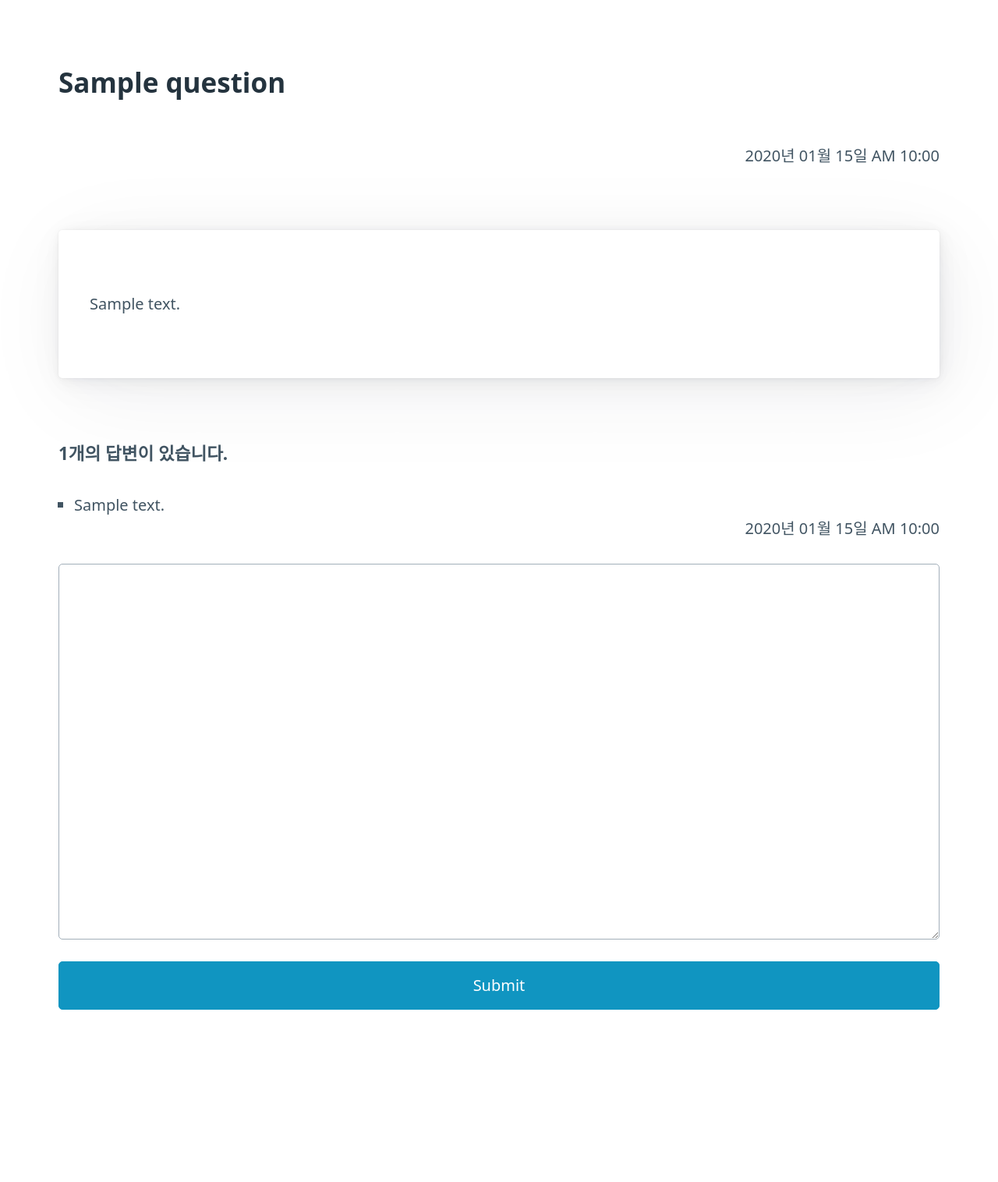
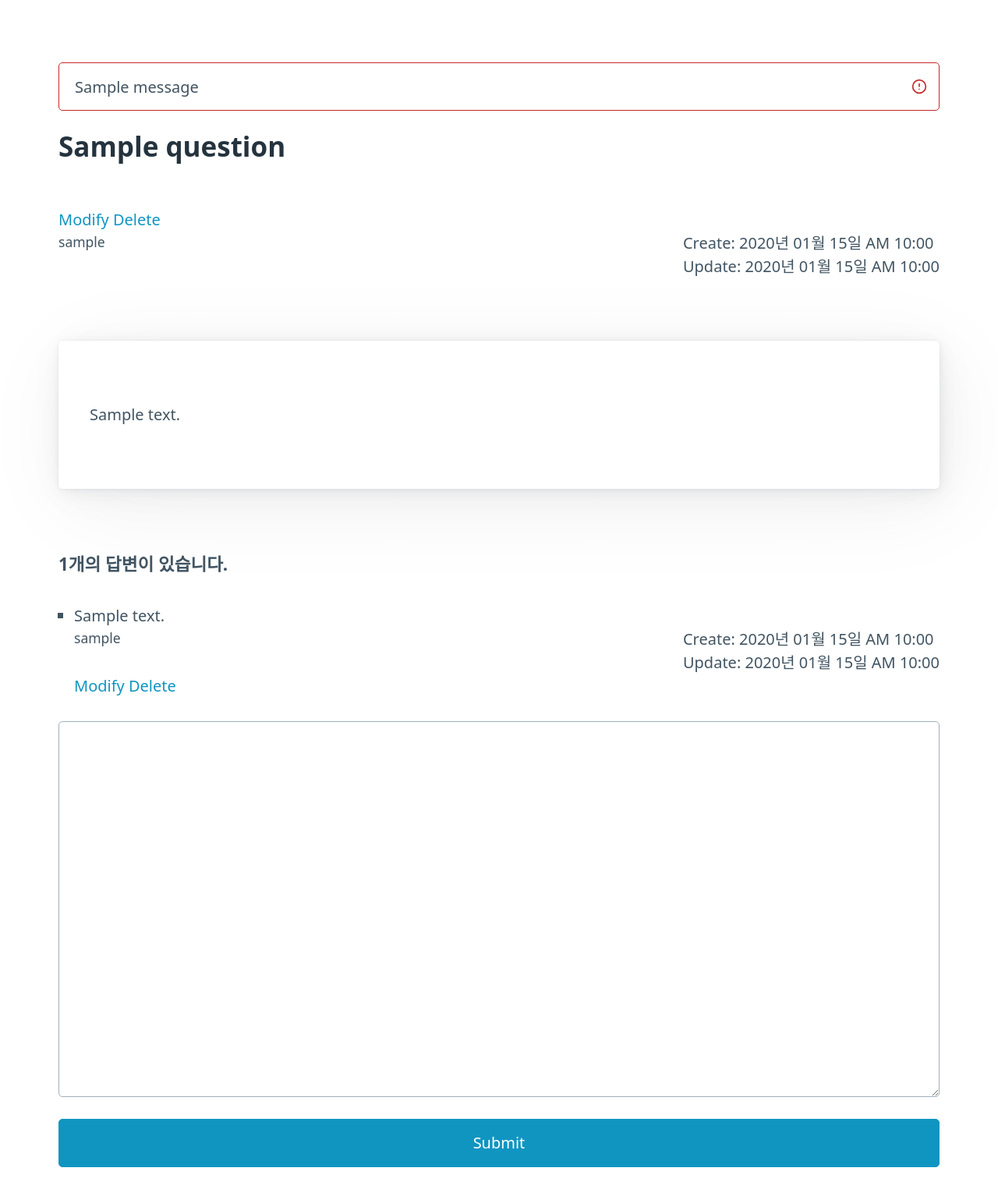
Before and after one commit to Mangpha/jump_to_flask, a Flask app: page /question/detail/1/ in a window 1280 px wide. Shown: the part 70-1586 px from the top of the page at 78% size. Before the commit the page ends 1365 px from the top, so only its background shows below. Run offline with Flask 3, Linux system fonts and the light colour scheme; the visitor is signed in with stand-in values (Sample User, id 1); tables that the repository leaves empty hold one stand-in row (values such as "Sample post"); one stand-in notice (Sample message) is shown; parts of the project's set-up code (start-up, migrations or seed data) failed here and were passed over.

Commit message:
Board Modify, Delete

```diff
--- a/main/templates/base.html
+++ b/main/templates/base.html
@@ -10,6 +10,7 @@
 		<title>Document</title>
 	</head>
 	<body>
-		{% include 'navigation.html' %} {% block content %} {% endblock %}
+		{% include 'navigation.html' %} {% block content %} {% endblock %} {% block
+		script %} {% endblock %}
 	</body>
 </html>
--- a/main/templates/question/question_detail.html
+++ b/main/templates/question/question_detail.html
@@ -8,10 +8,30 @@
 	</head>
 	<body>
 		<main class="container">
+			{% for message in get_flashed_messages() %}
+			<input aria-invalid="true" value="{{ message }}" />
+			{% endfor %}
 			<section>
 				<h2>{{question.subject}}</h2>
-				<div style="display: flex; justify-content: end">
-					{{question.create_date|datetime}}
+				<div>
+					{% if g.user == question.user %}
+					<a href="{{ url_for('question.modify', question_id=question.id) }}"
+						>Modify</a
+					>
+					<a
+						href="javascript:void(0)"
+						class="delete"
+						data-uri="{{ url_for('question.delete', question_id=question.id) }}"
+						>Delete</a
+					>
+					{% endif %}
+				</div>
+				<div style="display: flex; justify-content: space-between">
+					<small>{{ question.user.username }}</small>
+					<div>
+						<div>Create: {{ question.create_date|datetime }}</div>
+						<div>Update: {{ question.update_date|datetime }}</div>
+					</div>
 				</div>
 			</section>
 			<article>{{question.content}}</article>
@@ -20,9 +40,26 @@
 				{% for answer in question.answer_set %}
 				<li>
 					<header>{{answer.content}}</header>
-					<footer style="display: flex; justify-content: end">
-						{{answer.create_date|datetime}}
+					<footer style="display: flex; justify-content: space-between">
+						<small>{{ answer.user.username }}</small>
+						<div>
+							<div>Create: {{answer.create_date|datetime}}</div>
+							<div>Update: {{ answer.update_date|datetime }}</div>
+						</div>
 					</footer>
+					<div>
+						{% if g.user == answer.user %}
+						<a href="{{ url_for('answer.modify', answer_id=answer.id) }}"
+							>Modify</a
+						>
+						<a
+							href="javascript:void(0)"
+							class="delete"
+							data-url="{{ url_for('answer.delete', answer_id=answer.id) }}"
+							>Delete</a
+						>
+						{% endif %}
+					</div>
 				</li>
 				{% endfor %}
 			</ul>
@@ -58,4 +95,15 @@
 		</main>
 	</body>
 </html>
+{% endblock %} {% block script %}
+<script type="text/javascript">
+	const delete_elements = document.getElementsByClassName('delete');
+	Array.from(delete_elements).forEach((el) => {
+		el.addEventListener('click', () => {
+			if (confirm('Do you want to delete?')) {
+				location.href = el.dataset.uri;
+			}
+		});
+	});
+</script>
 {% endblock %}
--- a/main/templates/question/question_list.html
+++ b/main/templates/question/question_list.html
@@ -13,6 +13,7 @@
 					<tr>
 						<th>No</th>
 						<th>Title</th>
+						<th>Author</th>
 						<th>Date</th>
 					</tr>
 				</thead>
@@ -31,6 +32,7 @@
 							<small>{{ question.answer_set|length }}</small>
 							{% endif %}
 						</td>
+						<td>{{ question.user.username }}</td>
 						<td>{{ question.create_date|datetime }}</td>
 					</tr>
 					{% endfor %} {% else %}
--- a/models/Board.py
+++ b/models/Board.py
@@ -6,6 +6,7 @@ class Question(db.Model):
     subject = db.Column(db.String(200), nullable=False)
     content = db.Column(db.Text(), nullable=False)
     create_date = db.Column(db.DateTime(), nullable=False)
+    update_date = db.Column(db.DateTime(), nullable=True)
     user_id = db.Column(
         db.Integer, db.ForeignKey("user.id", ondelete="CASCADE"), nullable=False
     )
@@ -20,6 +21,7 @@ class Answer(db.Model):
     question = db.relationship("Question", backref=db.backref("answer_set"))
     content = db.Column(db.Text(), nullable=False)
     create_date = db.Column(db.DateTime(), nullable=False)
+    update_date = db.Column(db.DateTime(), nullable=True)
     user_id = db.Column(
         db.Integer, db.ForeignKey("user.id", ondelete="CASCADE"), nullable=False
     )
--- a/views/question_view.py
+++ b/views/question_view.py
@@ -1,4 +1,4 @@
-from flask import Blueprint, render_template, url_for, request, g
+from flask import Blueprint, render_template, url_for, request, g, flash
 from werkzeug.utils import redirect
 from datetime import datetime
 
@@ -42,3 +42,34 @@ def create():
         db.session.commit()
         return redirect(url_for("main.index"))
     return render_template("question/question_form.html", form=form)
+
+
+@bp.route("/modify/<int:question_id>", methods=("GET", "POST"))
+@login_required
+def modify(question_id):
+    question = Board.Question.query.get_or_404(question_id)
+    if g.user != question.user:
+        flash("Permission Denied")
+        return redirect(url_for("question.detail", question_id=question_id))
+    if request.method == "POST":
+        form = QuestionForm()
+        if form.validate_on_submit():
+            form.populate_obj(question)
+            question.update_date = datetime.now()
+            db.session.commit()
+            return redirect(url_for("question.detail", question_id=question_id))
+    else:
+        form = QuestionForm(obj=question)
+    return render_template("question/question_form.html", form=form)
+
+
+@bp.route("/delete/<int:question_id>")
+@login_required
+def delete(question_id):
+    question = Board.Question.query.get_or_404(question_id)
+    if g.user != question.user:
+        flash("Permission Denied")
+        return redirect(url_for("question.detail", question_id=question_id))
+    db.session.delete(question)
+    db.session.commit()
+    return redirect(url_for("question._list"))
```
Also changed, not shown: main/templates/answer/answer_form.html (added, +17 -0 lines), migrations/versions/a4b6fdfc1683_.py (added, +38 -0 lines), views/answer_view.py (+32 -1 lines).
